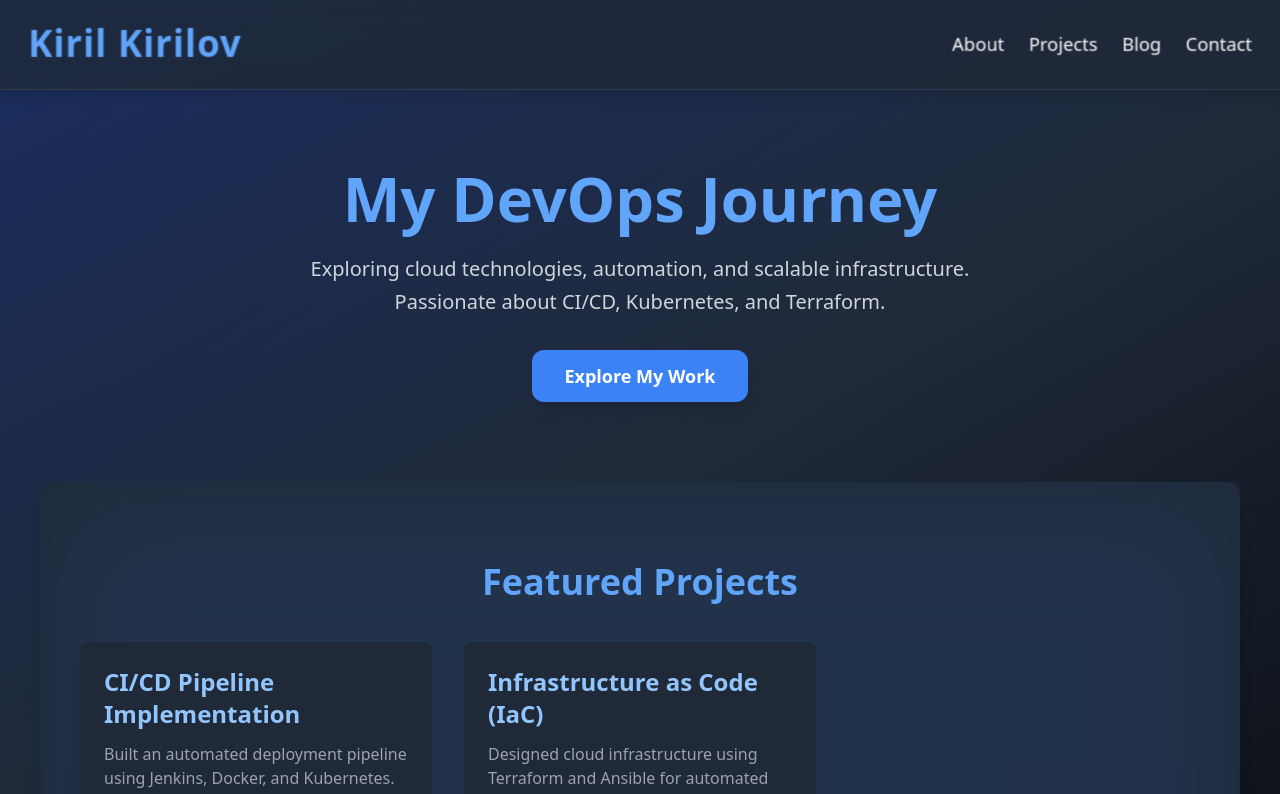
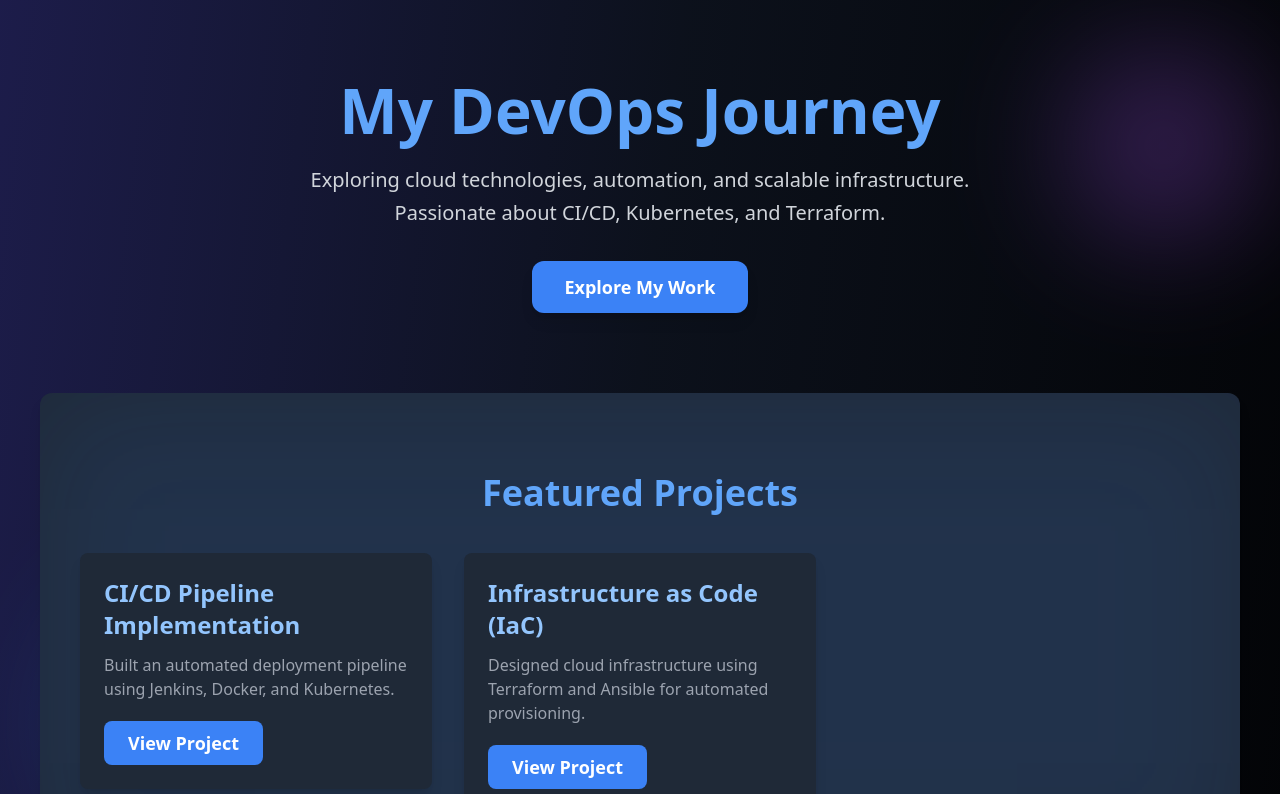
Before and after one commit to KirilKirilov966/website, a Next.js app: page / in a window 1280 px wide. Shown: the top 794 px of the page. Built offline with nearby package versions, Linux system fonts and the light colour scheme.

Commit message:
last update on index

```diff
--- a/pages/index.js
+++ b/pages/index.js
@@ -7,46 +7,30 @@ import { motion } from "framer-motion";
 
 export default function Home() {
   return (
-    <div className="relative min-h-screen bg-gradient-to-br from-gray-900 via-gray-800 to-gray-900 text-white overflow-hidden">
+    <div className="relative min-h-screen bg-black text-white overflow-hidden">
       <Head>
         <title>Kiril Kirilov | DevOps Portfolio</title>
         <meta name="description" content="Follow Kiril Kirilov's DevOps journey and projects." />
       </Head>
 
-      {/* Enhanced Animated Background */}
-      <div className="absolute inset-0 z-0">
+      {/* Modern Animated Background */}
+      <div className="absolute inset-0 z-0 overflow-hidden">
         <motion.div
-          className="absolute top-0 left-0 w-full h-full bg-gradient-to-br from-blue-900 via-gray-800 to-black opacity-70"
-          animate={{ scale: [1, 1.2, 1], rotate: [0, 15, -15, 0] }}
+          className="absolute top-0 left-0 w-full h-full bg-gradient-to-r from-indigo-900 via-gray-900 to-black opacity-70"
+          animate={{ scale: [1, 1.5, 1], rotate: [0, 10, -10, 0] }}
           transition={{ duration: 15, repeat: Infinity, repeatType: "mirror" }}
         />
+        <motion.div
+          className="absolute bottom-10 left-10 w-72 h-72 bg-blue-500 rounded-full opacity-20 blur-3xl"
+          animate={{ x: [0, 50, -50, 0], y: [0, 30, -30, 0] }}
+          transition={{ duration: 12, repeat: Infinity, ease: "easeInOut" }}
+        />
+        <motion.div
+          className="absolute top-10 right-10 w-48 h-48 bg-purple-500 rounded-full opacity-30 blur-3xl"
+          animate={{ x: [0, -40, 40, 0], y: [0, -20, 20, 0] }}
+          transition={{ duration: 10, repeat: Infinity, ease: "easeInOut" }}
+        />
       </div>
-
-      <motion.header
-        initial={{ y: -100, opacity: 0 }}
-        animate={{ y: 0, opacity: 1 }}
-        whileHover={{ scale: 1.02 }}
-        transition={{ duration: 0.8 }}
-        className="relative py-6 px-10 flex justify-between items-center bg-gray-800 shadow-lg border-b border-gray-700 backdrop-blur-md bg-opacity-80 z-10 overflow-hidden"
-      >
-        <motion.h1 className="text-4xl font-bold text-blue-400 tracking-wide" whileHover={{ scale: 1.1, color: "#60A5FA", rotate: [0, 5, -5, 0] }}>
-          Kiril Kirilov
-        </motion.h1>
-        <nav className="flex space-x-6 text-lg">
-          <motion.div whileHover={{ scale: 1.15, y: -3 }}>
-            <Link href="/about" className="hover:text-blue-400 transition duration-300">About</Link>
-          </motion.div>
-          <motion.div whileHover={{ scale: 1.15, y: -3 }}>
-            <Link href="/projects" className="hover:text-blue-400 transition duration-300">Projects</Link>
-          </motion.div>
-          <motion.div whileHover={{ scale: 1.15, y: -3 }}>
-            <Link href="/blog" className="hover:text-blue-400 transition duration-300">Blog</Link>
-          </motion.div>
-          <motion.div whileHover={{ scale: 1.15, y: -3 }}>
-            <Link href="/contact" className="hover:text-blue-400 transition duration-300">Contact</Link>
-          </motion.div>
-        </nav>
-      </motion.header>
 
       <motion.main
         initial={{ opacity: 0, scale: 0.9 }}
```
